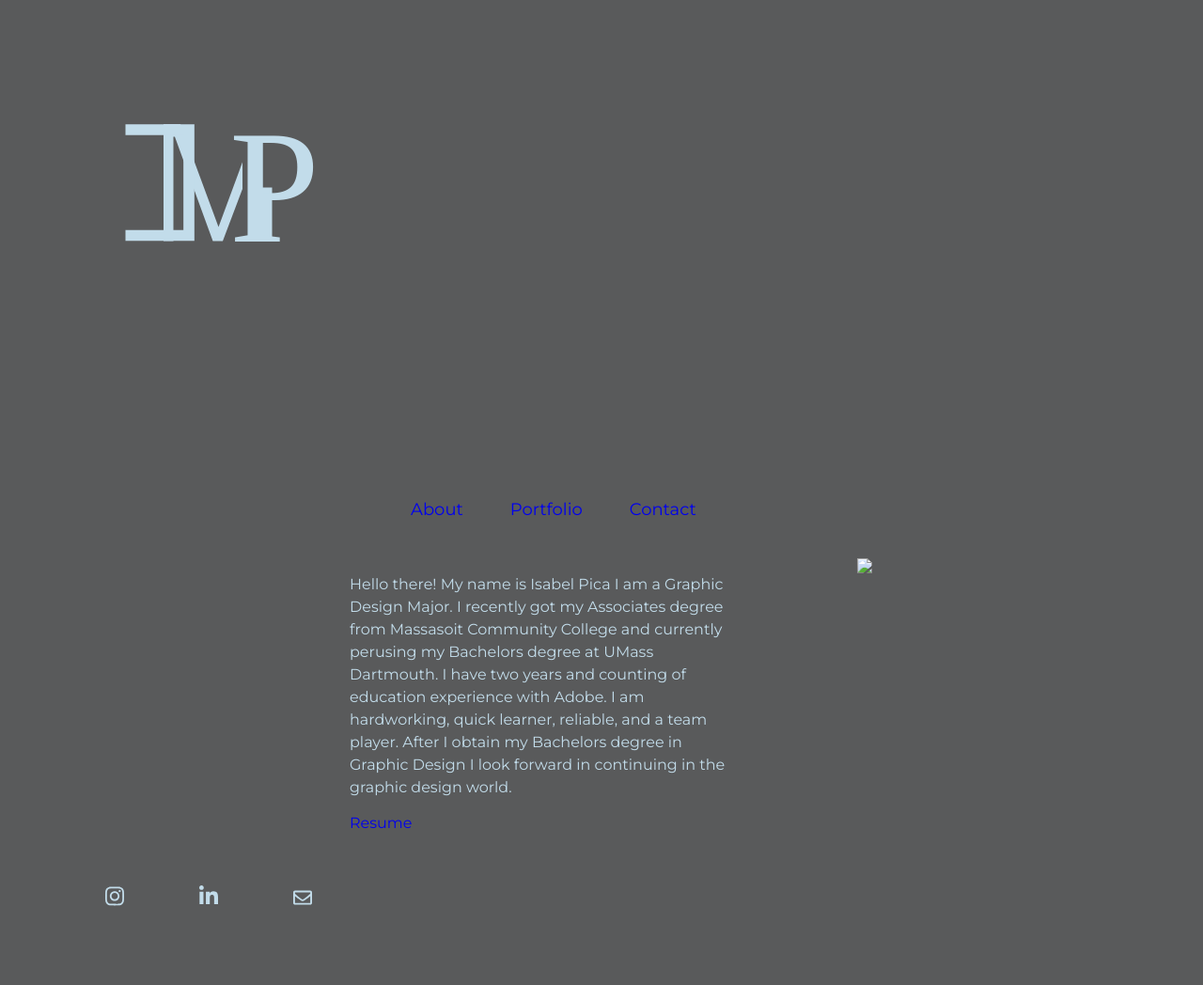
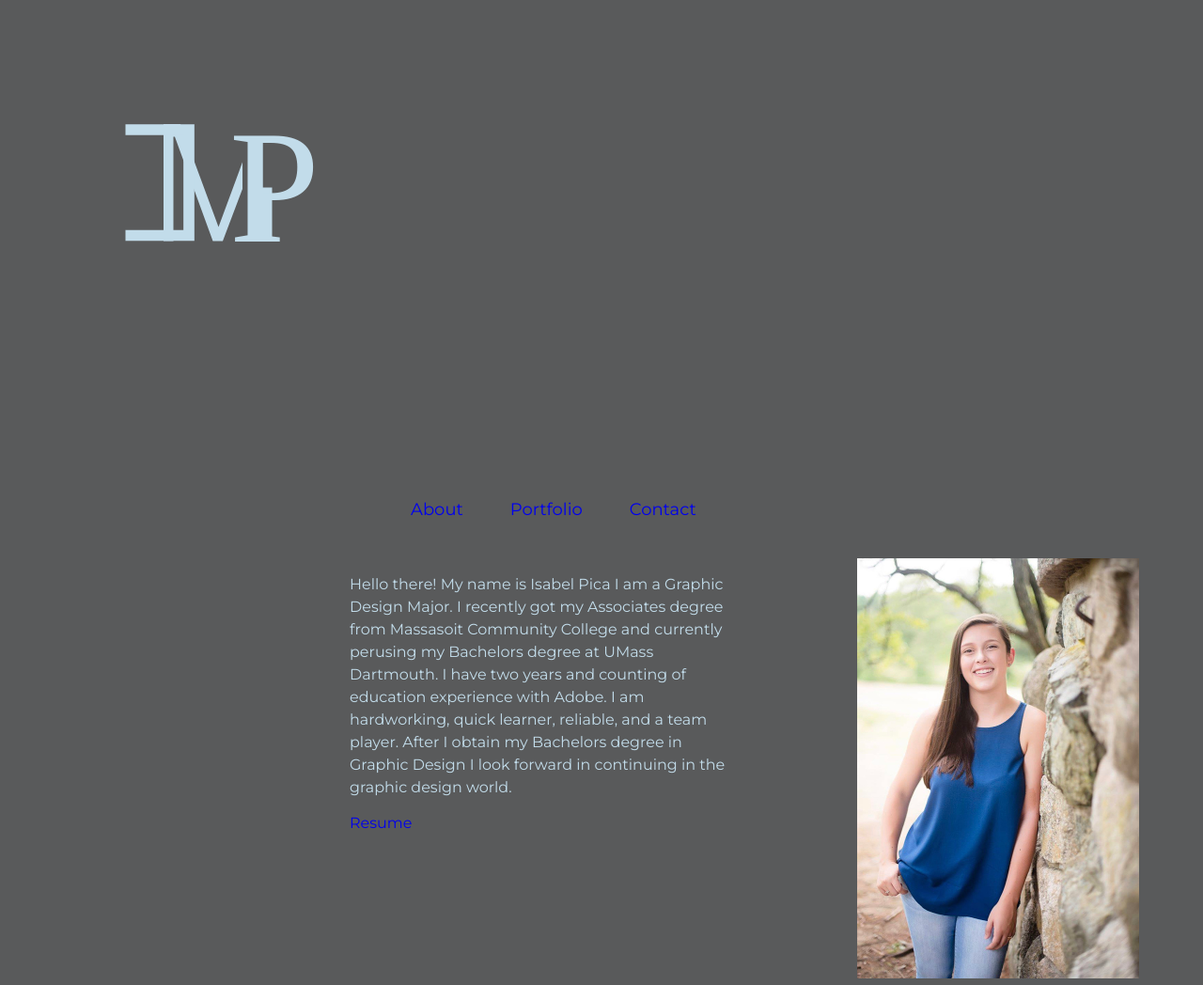
Before and after one commit to isabelpica/aboutme, a plain HTML site: page index.html in a window 1280 px wide. Shown: the top 1048 px of the page at 94% size. Before the commit the page ends 1027 px from the top, so only its background shows below. Drawn offline with nearby package versions, Linux system fonts and the light colour scheme.

Commit message:
Add files via upload

```diff
--- a/index.html
+++ b/index.html
@@ -67,7 +67,7 @@
         </div>
 
         <div class= "portrait">
-            <img src="assets/portrait.jpeg">
+            <img src="portrait.jpeg">
         </div>
 
         <div class="content">
```
